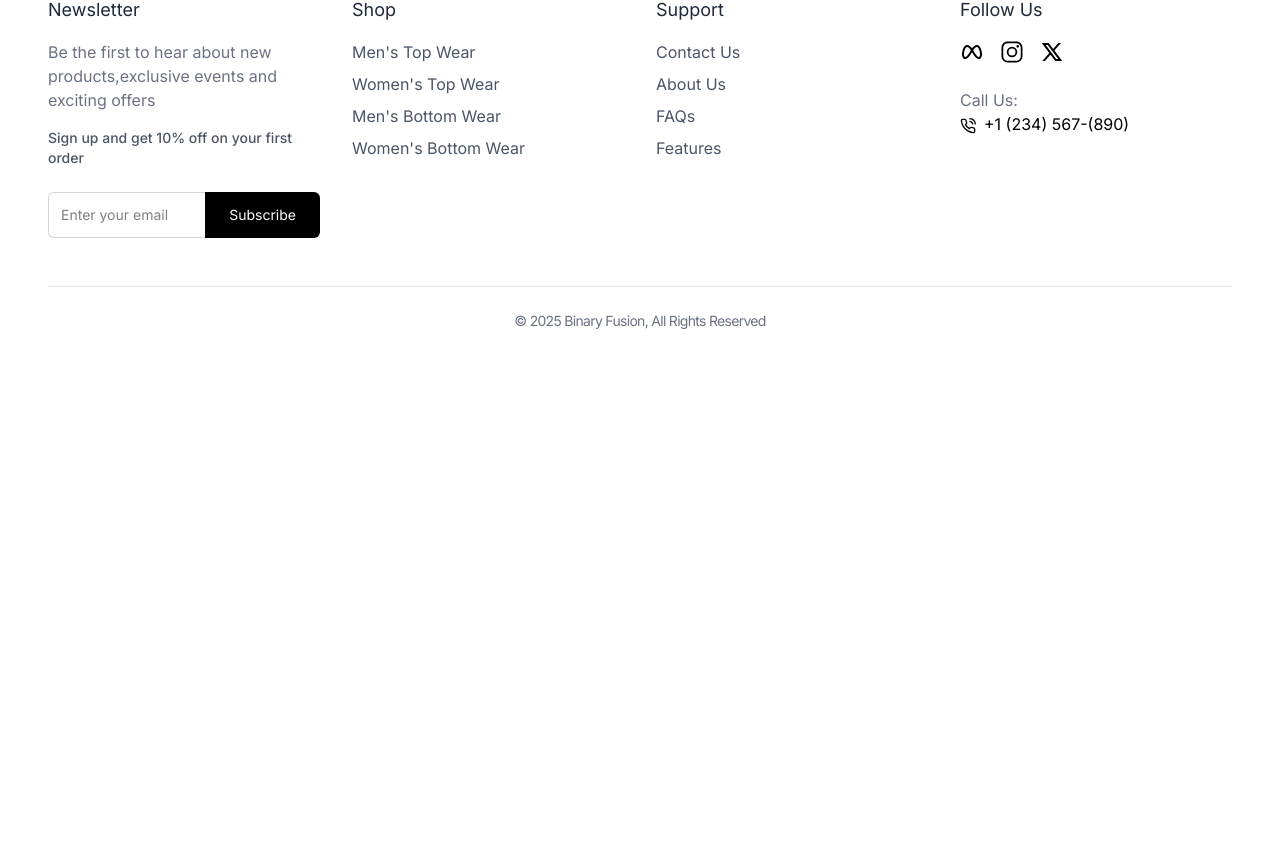
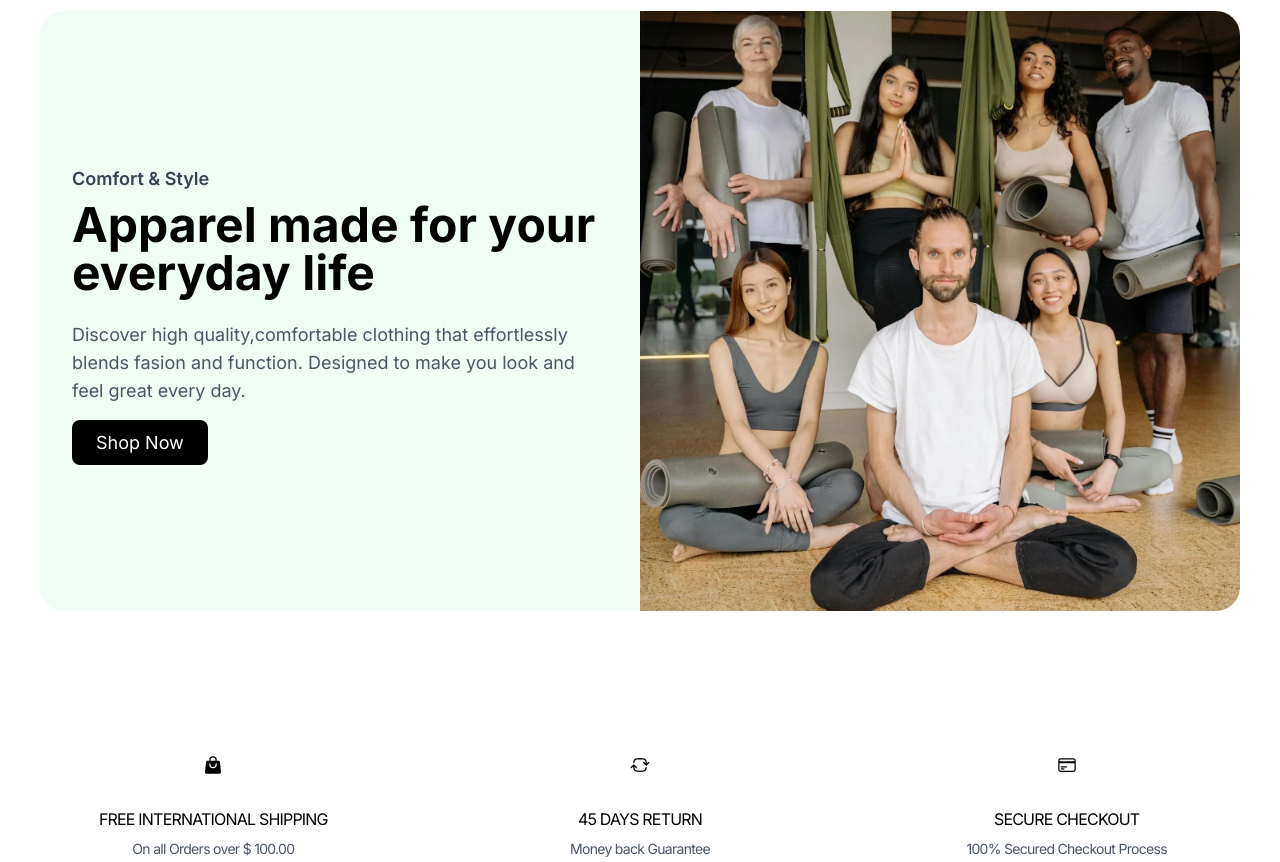
Before and after one commit to ipakrashi/rabbit, a React (Vite) app in the folder frontend/: page / in a window 1280 px wide. Shown: the part 4878-5740 px from the top of the page. Before the commit the page ends 5257 px from the top, so only its background shows below. Built offline with nearby package versions, Linux system fonts and the light colour scheme; the HTML template or start-up script is replaced by a standard one.

Commit message:
03:13:20 Home Page Completed

```diff
--- /dev/null
+++ b/frontend/src/components/common/FeaturesSection.jsx
@@ -0,0 +1,52 @@
+import {
+    HiArrowPathRoundedSquare,
+    HiOutlineCreditCard,
+    HiShoppingBag,
+} from 'react-icons/hi2'
+
+const FeaturesSection = () => {
+    return (
+        <section className='py-16 px-4 bg-white'>
+            <div className='@container mx-auto grid grid-cols-1 md:grid-cols-3 text-center gap-8'>
+                {/* Feature 1 */}
+                <div className='flex flex-col items-center'>
+                    <div className='p-4 rounded-full mb-4'>
+                        <HiShoppingBag className='text-xl' />
+                    </div>
+                    <h4 className='tracking-tighter mb-2 uppercase'>
+                        Free International Shipping
+                    </h4>
+                    <p className='text-gray-600 text-sm tracking-tighter'>
+                        On all Orders over $ 100.00
+                    </p>
+                </div>
+                {/* Feature 2 */}
+                <div className='flex flex-col items-center'>
+                    <div className='p-4 rounded-full mb-4'>
+                        <HiArrowPathRoundedSquare className='text-xl' />
+                    </div>
+                    <h4 className='tracking-tighter mb-2 uppercase'>
+                        45 Days Return
+                    </h4>
+                    <p className='text-gray-600 text-sm tracking-tighter'>
+                        Money back Guarantee
+                    </p>
+                </div>
+                {/* Feature 3 */}
+                <div className='flex flex-col items-center'>
+                    <div className='p-4 rounded-full mb-4'>
+                        <HiOutlineCreditCard className='text-xl' />
+                    </div>
+                    <h4 className='tracking-tighter mb-2 uppercase'>
+                        Secure Checkout
+                    </h4>
+                    <p className='text-gray-600 text-sm tracking-tighter'>
+                        100% Secured Checkout Process
+                    </p>
+                </div>
+            </div>
+        </section>
+    )
+}
+
+export default FeaturesSection
--- /dev/null
+++ b/frontend/src/components/products/FeaturedCollection.jsx
@@ -0,0 +1,40 @@
+import { Link } from 'react-router-dom'
+
+const FeaturedCollection = () => {
+    return (
+        <section className='py-16 px-4 lg:px-10'>
+            <div className='@container mx-auto flex flex-col-reverse lg:flex-row items-center bg-green-50 rounded-3xl'>
+                {/* Left Content */}
+                <div className='lg:w-1/2 text-center p-8 lg:text-left'>
+                    <h2 className='text-lg font-semibold text-gray-700 mb-2'>
+                        Comfort & Style
+                    </h2>
+                    <h2 className='text-4xl lg:text-5xl font-bold mb-6'>
+                        Apparel made for your everyday life
+                    </h2>
+                    <p className='text-lg text-gray-600 mb-6'>
+                        Discover high quality,comfortable clothing that
+                        effortlessly blends fasion and function. Designed to
+                        make you look and feel great every day.
+                    </p>
+                    <Link
+                        to='/collections/all'
+                        className='bg-black text-white px-6 py-3 rounded-lg text-lg hover:bg-gray-800'
+                    >
+                        Shop Now
+                    </Link>
+                </div>
+                {/* Right Content */}
+                <div className='lg:w-1/2'>
+                    <img
+                        src='./assets/featured.webp'
+                        alt='fc'
+                        className='w-full h-full object-cover lg:rounded-tr-3xl lg:rounded-br-3xl'
+                    />
+                </div>
+            </div>
+        </section>
+    )
+}
+
+export default FeaturedCollection
--- a/frontend/src/pages/Home.jsx
+++ b/frontend/src/pages/Home.jsx
@@ -1,4 +1,6 @@
+import FeaturesSection from '../components/common/FeaturesSection'
 import Hero from '../components/layout/Hero'
+import FeaturedCollection from '../components/products/FeaturedCollection'
 import GenderCollectionSection from '../components/products/GenderCollectionSection'
 import NewArrivals from '../components/products/NewArrivals'
 import ProductDetails from '../components/products/ProductDetails'
@@ -110,6 +112,8 @@
                 </h2>
                 <ProductGrid similarProducts={topWearsForWomen} />
             </div>
+            <FeaturedCollection />
+            <FeaturesSection />
         </div>
     )
 }
```
Also changed, not shown: package.json (added, +25 -0 lines), 2 other files (tests, documents, lock files or other folders).
